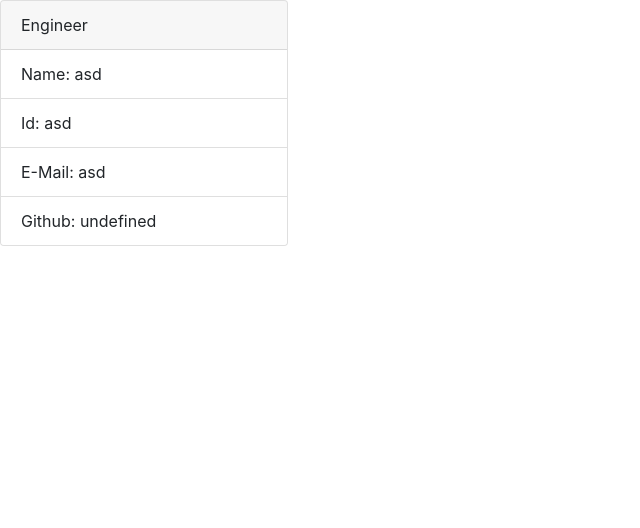
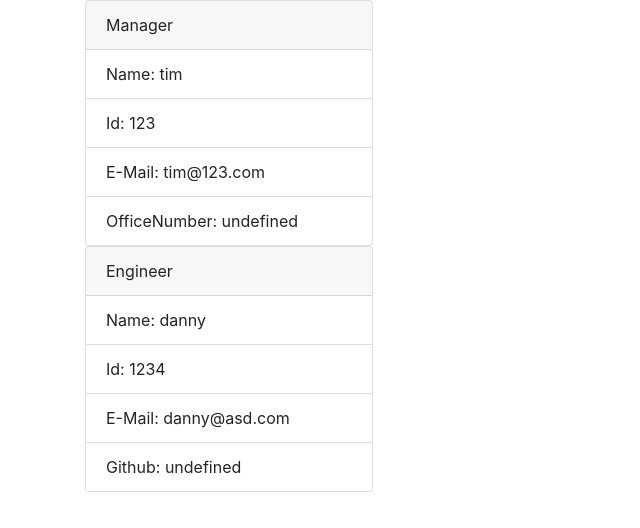
Before and after one commit to DannyAe/BOOTCAMP-CHALLENGE-7-TEAM-PROFILE-GENERATOR, a website: page index.html in a window 1280 px wide. Shown: the whole page, without its empty margins (0-640 px from the left). Drawn offline with nearby package versions, Linux system fonts and the light colour scheme.

Commit message:
syncing branches

```diff
--- a/index.html
+++ b/index.html
@@ -8,16 +8,28 @@
         <link rel="stylesheet" href="https://cdn.jsdelivr.net/npm/bootstrap@4.3.1/dist/css/bootstrap.min.css" integrity="sha384-ggOyR0iXCbMQv3Xipma34MD+dH/1fQ784/j6cY/iJTQUOhcWr7x9JvoRxT2MZw1T" crossorigin="anonymous">
     </head>
     <body>
-       <div class="card" style="width: 18rem;">
+    <div class="container">
+    <div class="card" style="width: 18rem;">
+    <div class="card-header">
+      Manager
+    </div>
+    <ul class="list-group list-group-flush">
+      <li class="list-group-item">Name: tim</li>
+      <li class="list-group-item">Id: 123</li>
+      <li class="list-group-item">E-Mail: tim@123.com</li>
+      <li class="list-group-item">OfficeNumber: undefined</li>
+    </ul>
+  </div><div class="card" style="width: 18rem;">
     <div class="card-header">
       Engineer
     </div>
     <ul class="list-group list-group-flush">
-      <li class="list-group-item">Name: asd</li>
-      <li class="list-group-item">Id: asd</li>
-      <li class="list-group-item">E-Mail: asd</li>
+      <li class="list-group-item">Name: danny</li>
+      <li class="list-group-item">Id: 1234</li>
+      <li class="list-group-item">E-Mail: danny@asd.com</li>
       <li class="list-group-item">Github: undefined</li>
     </ul>
   </div>
+    </div>
     </body>
     </html>
```
Also changed, not shown: server.js (+19 -17 lines), tests/Manager.test.js (+7 -0 lines).
